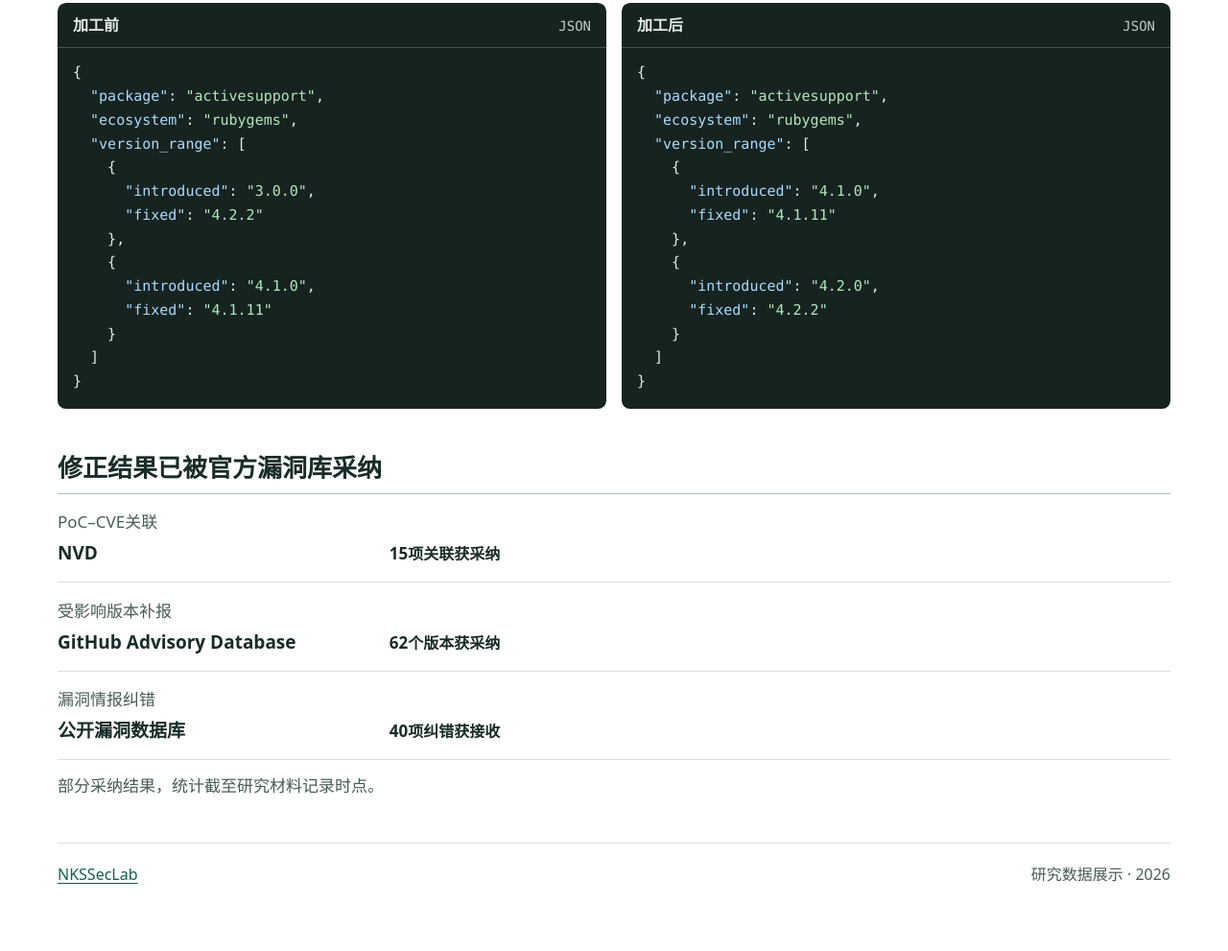
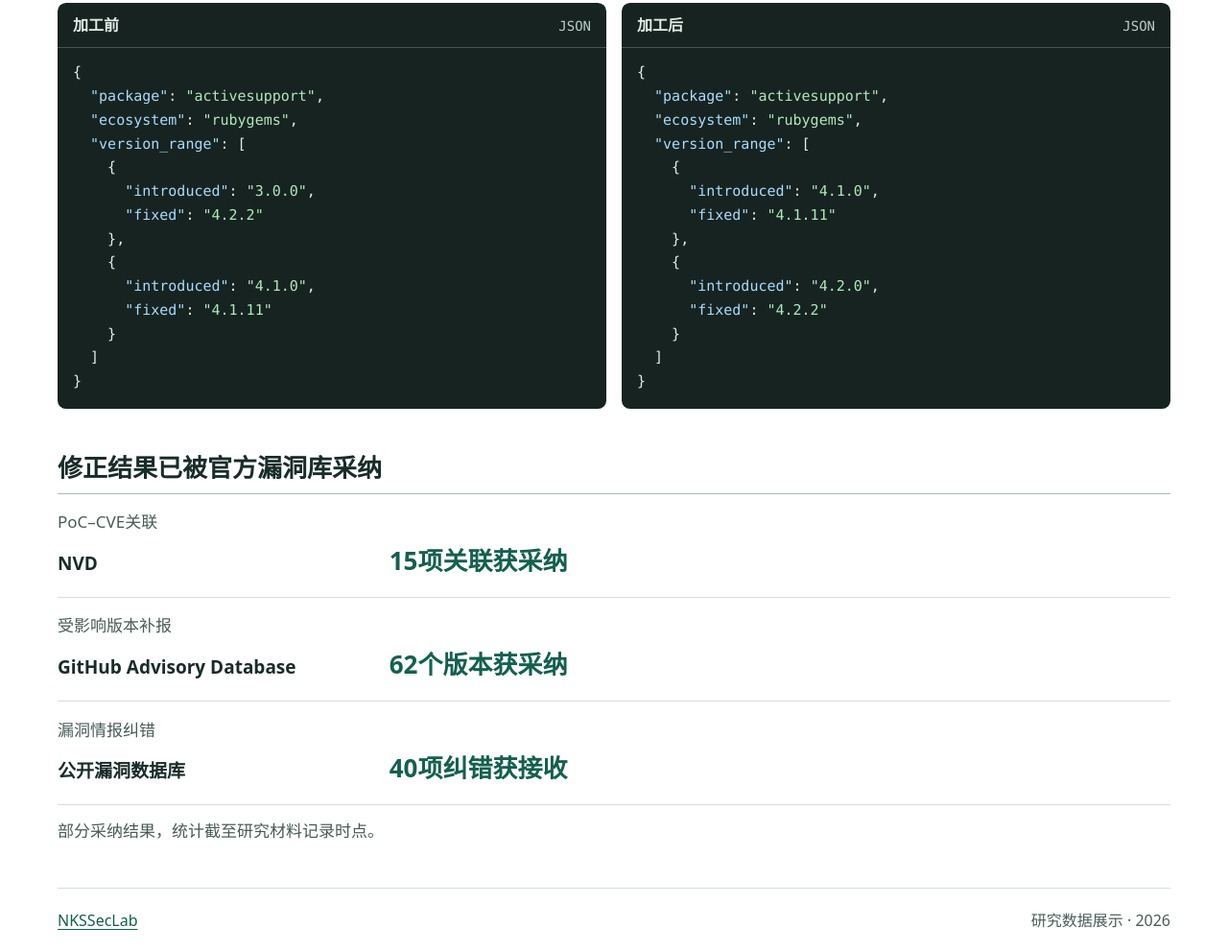
Before and after one commit to nksseclab/security-data, a plain HTML site: page index.html in a window 1280 px wide. Shown: the part 1143-2134 px from the top of the page at 96% size. Before the commit the page ends 2087 px from the top, so only its background shows below. Drawn offline with Linux system fonts and the light colour scheme.

Commit message:
Update style.css

```diff
--- a/style.css
+++ b/style.css
@@ -77,7 +77,8 @@ p { margin: .35rem 0; }
 .adoption-grid p { margin: 0; }
 .adoption-kind { grid-column: 1 / -1; color: var(--muted); }
 .adoption-grid strong, .adoption-grid p { grid-column: 2; }
-.adoption-grid small { font-size: 1rem; }
+.adoption-grid strong { font-size: clamp(1.375rem, 2.5vw, 1.625rem); color: var(--link); }
+.adoption-grid small { font-size: inherit; }
 .adoption-note { margin-top: .75rem; }
 
 .tabs { display: flex; flex-wrap: wrap; gap: .25rem 1rem; margin: .75rem 0 1rem; }
```
